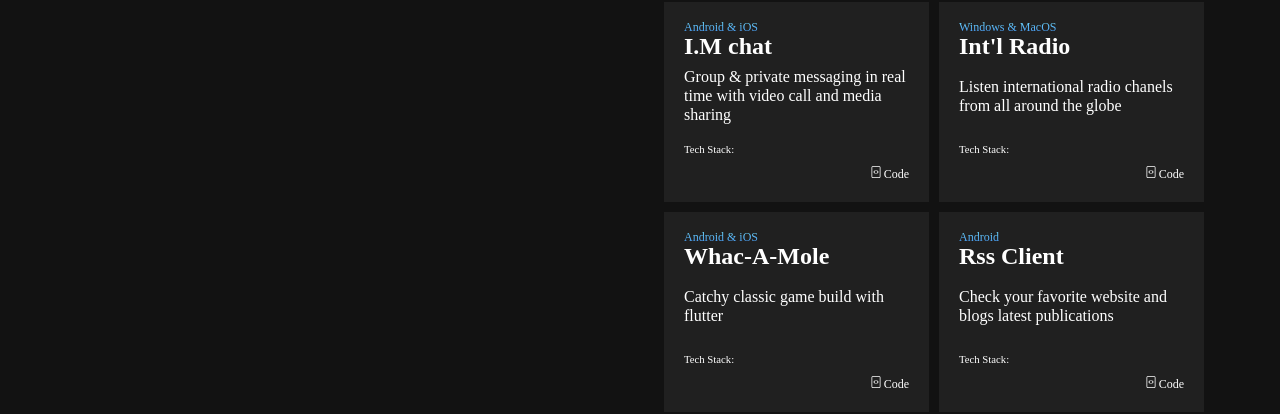
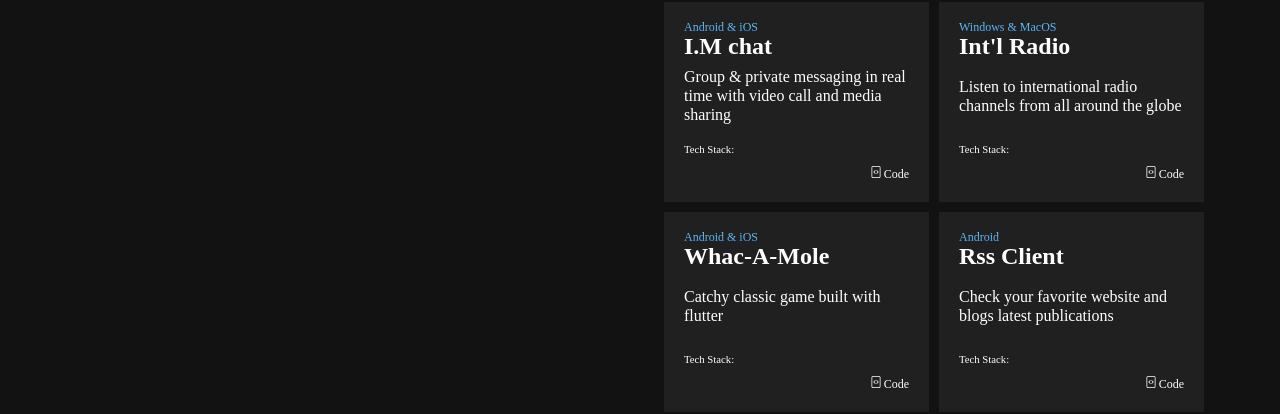
Before and after one commit to CalilDrissi/khalildrissi.tech-portfolio-website, a React (Create React App) app: page / in a window 1280 px wide. Shown: the part 764-1178 px from the top of the page. Built offline with nearby package versions, Linux system fonts and the light colour scheme; some icons are missing.

Commit message:
orthograph fixed

```diff
--- a/src/sections/Catalog.js
+++ b/src/sections/Catalog.js
@@ -159,14 +159,14 @@ const Catalog = () => {
         />
         <Recent
           title="Int'l Radio"
-          desc="Listen international radio chanels from all around the globe"
+          desc="Listen to international radio channels from all around the globe"
           type="Windows & MacOS"
           flutter
 
         />
         <Recent
           title="Whac-A-Mole"
-          desc="Catchy classic game build with flutter"
+          desc="Catchy classic game built with flutter"
           type="Android & iOS"
           flutter
 
```
